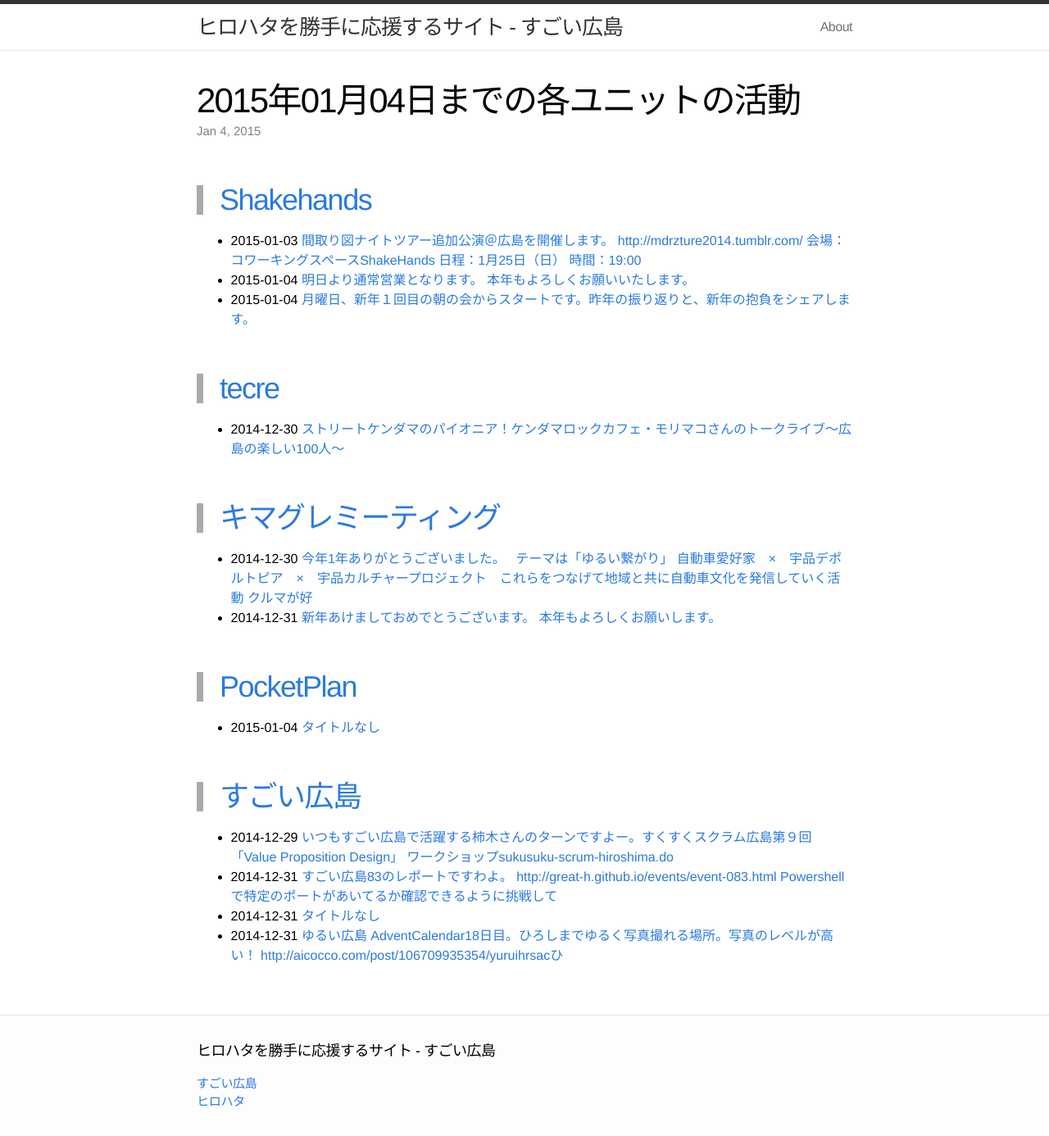
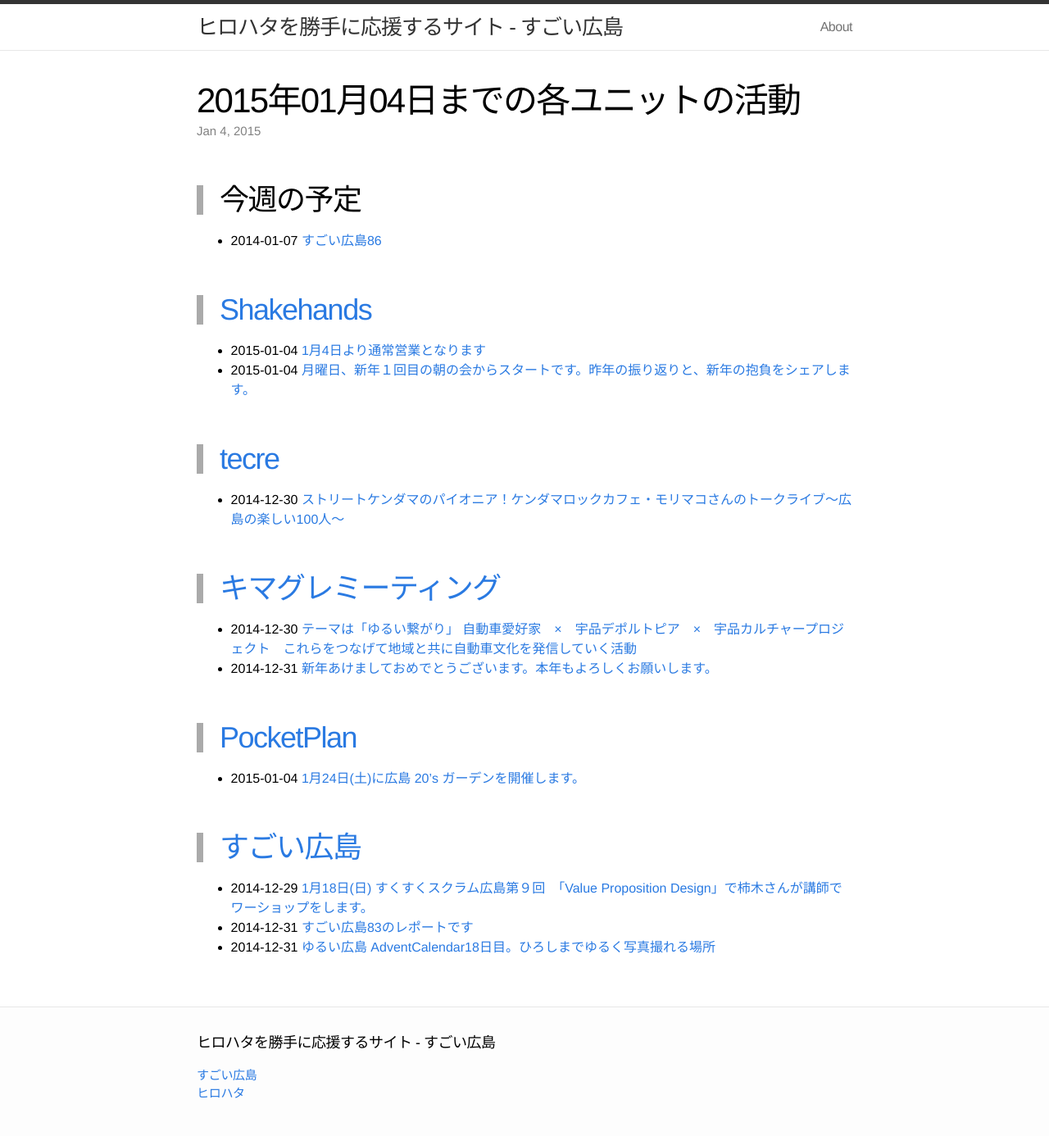
Before and after one commit to great-h/hirohata, a Jekyll site: the page built from _posts/2015-01-04-report.markdown, in a window 1280 px wide. Shown: the whole page at 82% size. Built offline with Jekyll 4.4.1, drawn with Linux system fonts in a browser that asks for light colours.

Commit message:
2015年1月4日までのレポートを作成

```diff
--- a/_posts/2015-01-04-report.markdown
+++ b/_posts/2015-01-04-report.markdown
@@ -4,16 +4,14 @@ title:  "2015年01月04日までの各ユニットの活動"
 date:   2015-01-04 00:00:00
 ---
 
+# 今週の予定
 
-
-
+* 2014-01-07 [すごい広島86](http://www.facebook.com/events/412167375601905/permalink/412167385601904/)
 
 # [Shakehands](http://www.shakehands.jp/)
 
-* 2015-01-03 [間取り図ナイトツアー追加公演＠広島を開催します。 http://mdrzture2014.tumblr.com/ 会場：コワーキングスペースShakeHands 日程：1月25日（日） 時間：19:00](http://www.facebook.com/CoworkingShakeHands/posts/860367234014672)
-* 2015-01-04 [明日より通常営業となります。 本年もよろしくお願いいたします。](http://www.facebook.com/CoworkingShakeHands/photos/a.624867490897982.1073741830.592127770838621/861394787245250/?type=1)
+* 2015-01-04 [1月4日より通常営業となります](http://www.facebook.com/CoworkingShakeHands/photos/a.624867490897982.1073741830.592127770838621/861394787245250/?type=1)
 * 2015-01-04 [月曜日、新年１回目の朝の会からスタートです。昨年の振り返りと、新年の抱負をシェアします。](http://www.facebook.com/CoworkingShakeHands/photos/a.624867490897982.1073741830.592127770838621/861787563872639/?type=1)
-
 
 
 
@@ -24,24 +22,17 @@ date:   2015-01-04 00:00:00
 
 # [キマグレミーティング](https://www.facebook.com/kimaguremeeting)
 
-* 2014-12-30 [今年1年ありがとうございました。　  テーマは「ゆるい繋がり」  自動車愛好家　×　宇品デポルトピア　×　宇品カルチャープロジェクト　これらをつなげて地域と共に自動車文化を発信していく活動  クルマが好](http://www.facebook.com/kimaguremeeting/photos/a.518994288177142.1073741829.501348703275034/753140354762533/?type=1)
-* 2014-12-31 [新年あけましておめでとうございます。  本年もよろしくお願いします。](http://www.facebook.com/kimaguremeeting/photos/a.518994288177142.1073741829.501348703275034/753755361367699/?type=1)
+* 2014-12-30 [テーマは「ゆるい繋がり」  自動車愛好家　×　宇品デポルトピア　×　宇品カルチャープロジェクト　これらをつなげて地域と共に自動車文化を発信していく活動](http://www.facebook.com/kimaguremeeting/photos/a.518994288177142.1073741829.501348703275034/753140354762533/?type=1)
+* 2014-12-31 [新年あけましておめでとうございます。本年もよろしくお願いします。](http://www.facebook.com/kimaguremeeting/photos/a.518994288177142.1073741829.501348703275034/753755361367699/?type=1)
 
 
 # [PocketPlan](http://pocketplan.wix.com/pocketplan)
 
-* 2015-01-04 [タイトルなし](http://www.facebook.com/events/822276691163115/permalink/822276701163114/)
-
-
-
-
-
-
+* 2015-01-04 [1月24日(土)に広島 20's ガーデンを開催します。](http://www.facebook.com/events/822276691163115/permalink/822276701163114/)
 
 
 # [すごい広島](http://great-h.github.io/)
 
-* 2014-12-29 [いつもすごい広島で活躍する柿木さんのターンですよー。すくすくスクラム広島第９回　「Value Proposition Design」 ワークショップsukusuku-scrum-hiroshima.do](http://www.facebook.com/great.hiroshima/posts/499598033516180)
-* 2014-12-31 [すごい広島83のレポートですわよ。 http://great-h.github.io/events/event-083.html  Powershellで特定のポートがあいてるか確認できるように挑戦して](http://www.facebook.com/great.hiroshima/posts/500813326727984)
-* 2014-12-31 [タイトルなし](http://www.facebook.com/events/412167375601905/permalink/412167385601904/)
-* 2014-12-31 [ゆるい広島 AdventCalendar18日目。ひろしまでゆるく写真撮れる場所。写真のレベルが高い！  http://aicocco.com/post/106709935354/yuruihrsacひ](http://www.facebook.com/great.hiroshima/posts/500983270044323)
+* 2014-12-29 [1月18日(日) すくすくスクラム広島第９回　「Value Proposition Design」で柿木さんが講師でワーショップをします。](http://www.facebook.com/great.hiroshima/posts/499598033516180)
+* 2014-12-31 [すごい広島83のレポートです](http://www.facebook.com/great.hiroshima/posts/500813326727984)
+* 2014-12-31 [ゆるい広島 AdventCalendar18日目。ひろしまでゆるく写真撮れる場所](http://www.facebook.com/great.hiroshima/posts/500983270044323)
```
Also changed, not shown: _stock.md (+4 -1 lines).
